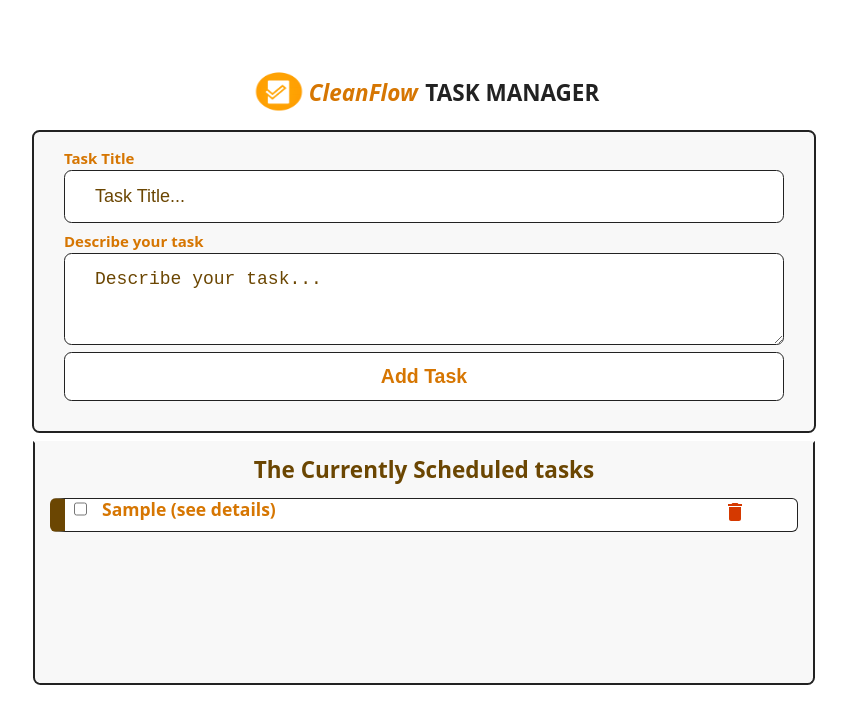
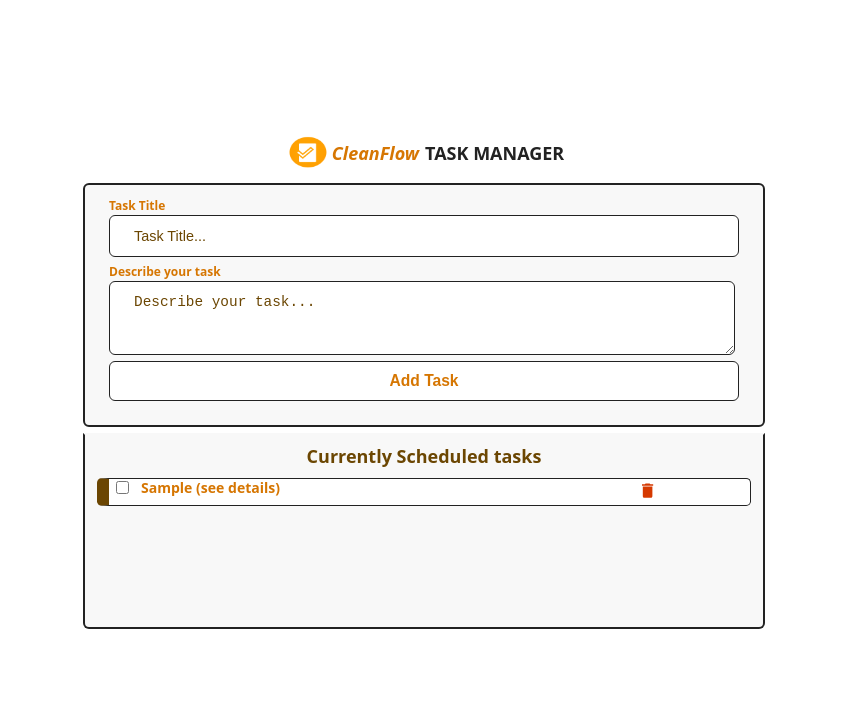
Before and after one commit to WaithakaGuru/CleanFlow-TaskManager, a React (Vite) app: page / in a window 1280 px wide. Both pictures are taken after typing "Sample", "Sample" into the empty fields and a click on the button "Add Task". Shown: the top 724 px of the page, without its empty margins (216-1063 px from the left). Built offline with nearby package versions, Linux system fonts and the light colour scheme.

Commit message:
Adjut font-size

```diff
--- a/src/components/TaskManager.jsx
+++ b/src/components/TaskManager.jsx
@@ -12,7 +12,7 @@ function TaskManager  () {
             alert("Task Title field is required !!");
             return;
         }
-        setTasks(previousTasks => [...previousTasks, {id:randomId(), taskTitle, taskDescription, }]);
+        setTasks(previousTasks => [{id:randomId(), taskTitle, taskDescription}, ...previousTasks]);
         setTaskTitle("");
         setTaskDescription("");
     }
@@ -39,7 +39,7 @@ function TaskManager  () {
                     <button className="add-task" onClick={handleAddTask}>Add Task</button>
             </form>
             <div className="tasks-container">
-             <h2>The Currently Scheduled tasks</h2>
+             <h2>Currently Scheduled tasks</h2>
              <div className="tasks-holder">
              {
                 (tasks.length == 0) ? "No Tasks Added Yet!!":
--- a/src/tasks.css
+++ b/src/tasks.css
@@ -16,7 +16,7 @@
 }
 
 html{
-  font-size: 15px;
+  font-size: 12px;
 }
 
 body{
@@ -33,7 +33,7 @@ body{
 #root{
   width: 96%;
   min-width: 350px;
-  max-width: 800px;
+  max-width: 700px;
   margin: 0 auto 2rem;
   min-height: 10rem;
   height: max-content;
@@ -185,12 +185,13 @@ form .add-task{
 }
 
 .tasks-container .task summary.task-summary h3{
-  width: 690px;
+  width: 46rem;
   text-overflow: ellipsis;
   position: relative;
   text-wrap: nowrap;
   overflow: hidden;
   max-width: 80%;
+  cursor: pointer;
 }
 
 .task-meta{
```
